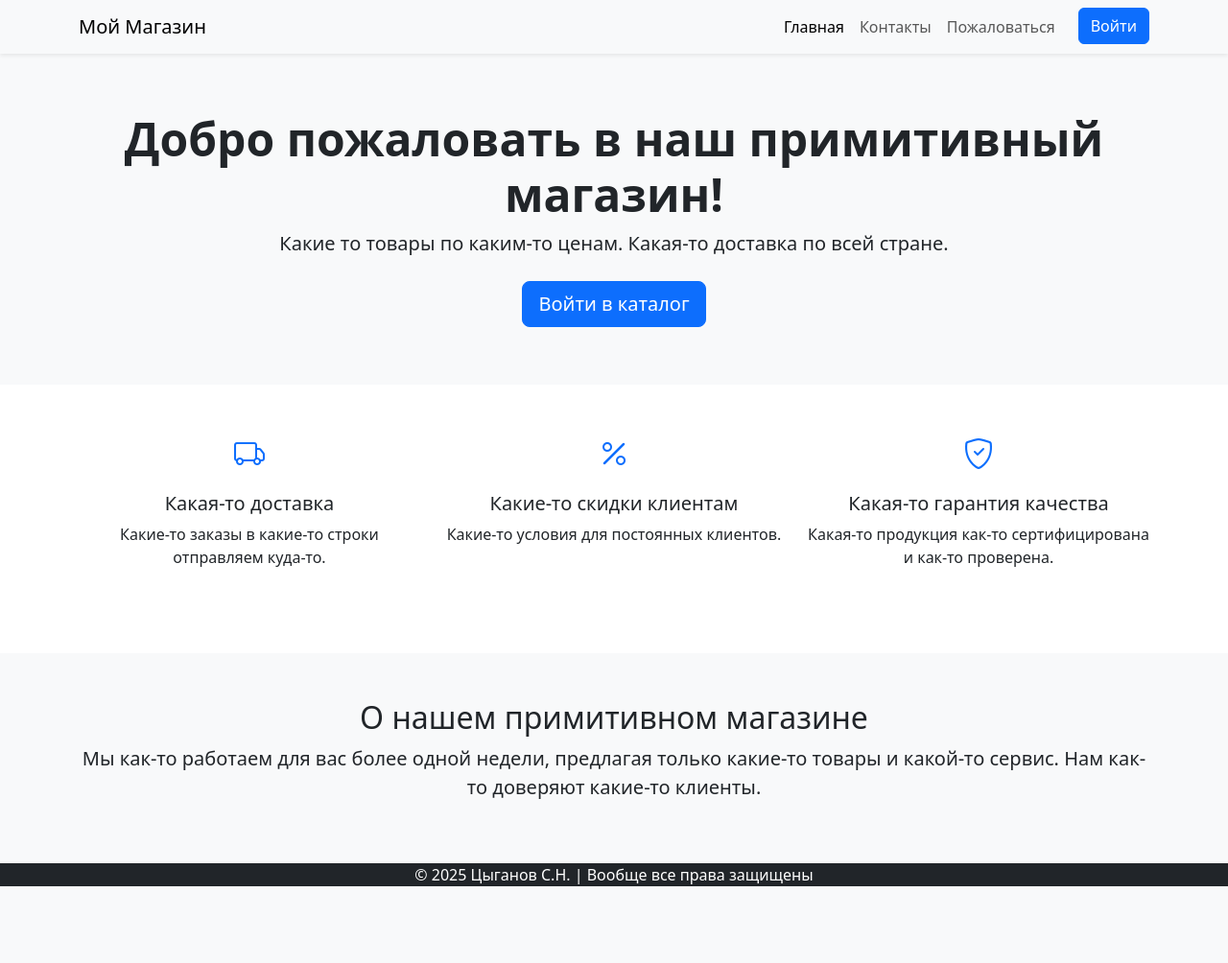
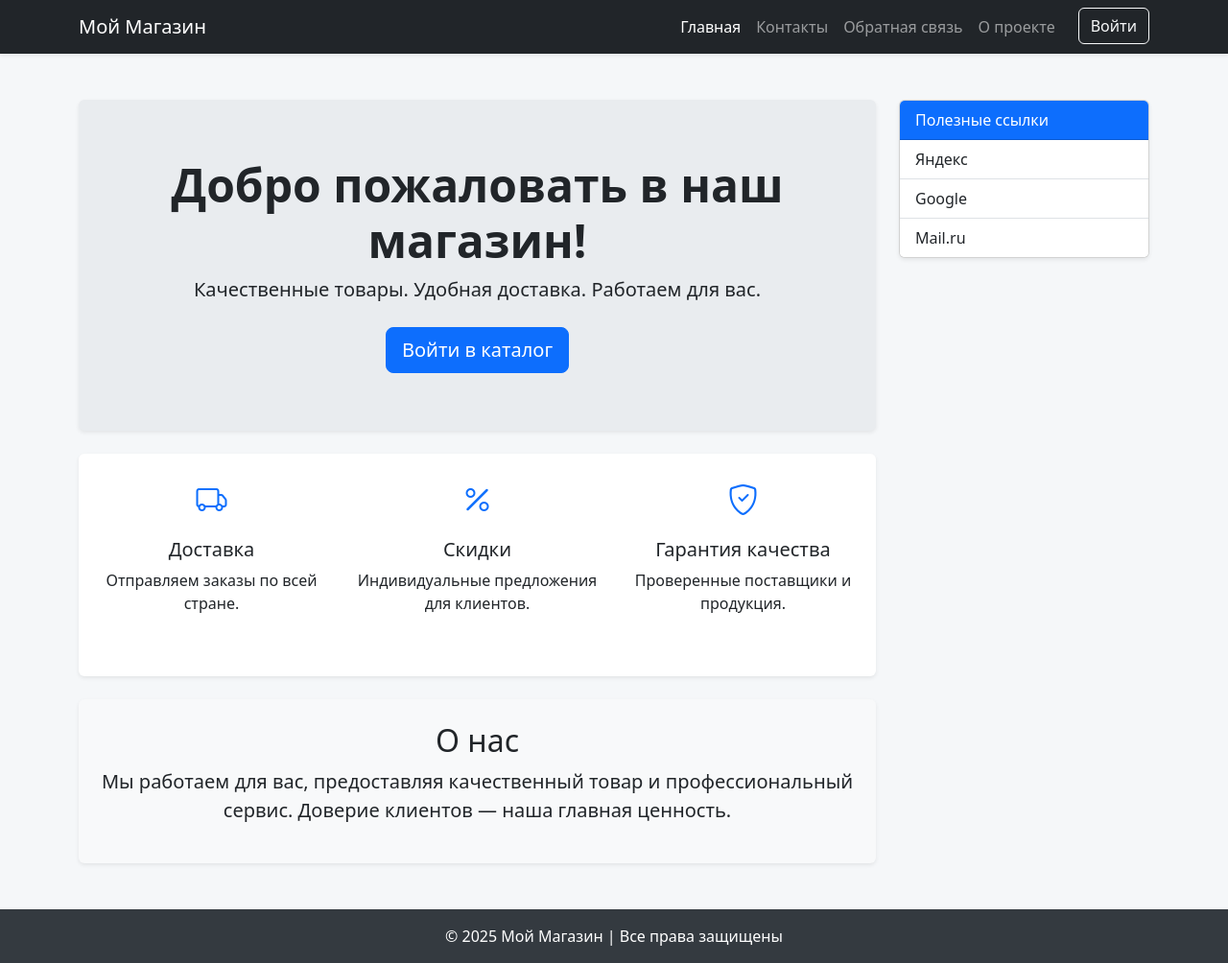
Before and after one commit to Sergey-Tsyganov/inernet_simple_store, a Flask app: page / in a window 1280 px wide. Shown: the whole page at 96% size. Before the commit the page ends 924 px from the top, so only its background shows below. Run offline with Flask 3, Linux system fonts and the light colour scheme.

Commit message:
адаптировано все кроме orders и каталога

```diff
--- a/app.py
+++ b/app.py
@@ -193,6 +193,11 @@ def orders():
                            total_sum=total_sum,
                            total_qty=total_qty,
                            months=months)
+# о проекте
+@app.route('/about')
+def about():
+    from datetime import datetime
+    return render_template('about.html', year=datetime.now().year)
 
 if __name__ == '__main__':
     app.run(debug=True)
--- a/templates/index.html
+++ b/templates/index.html
@@ -2,11 +2,15 @@
 <html lang="ru">
 <head>
     <meta charset="UTF-8">
-    <title>Главная - Мой примитивный магазин</title>
+    <title>Главная - Мой магазин</title>
     <link href="https://cdn.jsdelivr.net/npm/bootstrap@5.3.0/dist/css/bootstrap.min.css" rel="stylesheet">
+    <link href="https://cdn.jsdelivr.net/npm/bootstrap-icons/font/bootstrap-icons.css" rel="stylesheet">
     <style>
+        body {
+            background-color: #f5f7f9;
+        }
         .hero {
-            background-color: #f8f9fa;
+            background-color: #e9ecef;
             padding: 60px 20px;
             text-align: center;
         }
@@ -14,12 +18,23 @@
             font-size: 2rem;
             color: #0d6efd;
         }
+        footer {
+            background-color: #343a40;
+            color: #fff;
+        }
+        .scroll-to-top {
+            position: fixed;
+            bottom: 30px;
+            right: 30px;
+            display: none;
+            z-index: 999;
+        }
     </style>
 </head>
 <body>
 
-<!-- ✅ Навигация -->
-<nav class="navbar navbar-expand-lg navbar-light bg-light shadow-sm sticky-top">
+<!-- ✅ Фиксированная Навигация -->
+<nav class="navbar navbar-expand-lg navbar-dark bg-dark shadow-sm sticky-top">
     <div class="container">
         <a class="navbar-brand" href="#">Мой Магазин</a>
         <button class="navbar-toggler" type="button" data-bs-toggle="collapse" data-bs-target="#navbarNav">
@@ -29,62 +44,96 @@
             <ul class="navbar-nav">
                 <li class="nav-item"><a class="nav-link active" href="#">Главная</a></li>
                 <li class="nav-item"><a class="nav-link" href="/contacts">Контакты</a></li>
-                <li class="nav-item"><a class="nav-link" href="/feedback">Пожаловаться</a></li>
-                <li class="nav-item"><a class="btn btn-primary ms-3" href="/login">Войти</a></li>
+                <li class="nav-item"><a class="nav-link" href="/feedback">Обратная связь</a></li>
+                <li class="nav-item"><a class="nav-link" href="/about">О проекте</a></li>
+                <li class="nav-item"><a class="btn btn-outline-light ms-3" href="/login">Войти</a></li>
             </ul>
         </div>
     </div>
 </nav>
 
-<!-- ✅ Блок баннера -->
-<section class="hero">
-    <div class="container">
-        <h1 class="display-5 fw-bold">Добро пожаловать в наш примитивный магазин!</h1>
-        <p class="lead mb-4">Какие то товары по каким-то ценам. Какая-то доставка по всей стране.</p>
+<!-- ✅ Основной контент + правая колонка -->
+<div class="container my-5">
+    <div class="row">
+        <!-- Контент -->
+        <div class="col-lg-9">
+            <!-- Блок баннера -->
+            <section class="hero rounded mb-4 shadow-sm">
+                <h1 class="display-5 fw-bold">Добро пожаловать в наш магазин!</h1>
+                <p class="lead mb-4">Качественные товары. Удобная доставка. Работаем для вас.</p>
                 <a href="/login" class="btn btn-primary btn-lg">Войти в каталог</a>
-    </div>
             </section>
 
-<!-- ✅ Блок преимуществ -->
-<section class="py-5 bg-white">
+            <!-- Блок преимуществ -->
+            <section class="py-4 bg-white rounded shadow-sm">
                 <div class="container">
                     <div class="row text-center features">
                         <div class="col-md-4 mb-4">
                             <i class="bi bi-truck"></i>
-                <h5 class="mt-3">Какая-то доставка</h5>
-                <p>Какие-то  заказы в какие-то строки отправляем куда-то.</p>
+                            <h5 class="mt-3">Доставка</h5>
+                            <p>Отправляем заказы по всей стране.</p>
                         </div>
                         <div class="col-md-4 mb-4">
                             <i class="bi bi-percent"></i>
-                <h5 class="mt-3">Какие-то скидки клиентам</h5>
-                <p>Какие-то условия для постоянных клиентов.</p>
+                            <h5 class="mt-3">Скидки</h5>
+                            <p>Индивидуальные предложения для клиентов.</p>
                         </div>
                         <div class="col-md-4 mb-4">
                             <i class="bi bi-shield-check"></i>
-                <h5 class="mt-3">Какая-то гарантия качества</h5>
-                <p>Какая-то продукция как-то сертифицирована и как-то проверена.</p>
+                            <h5 class="mt-3">Гарантия качества</h5>
+                            <p>Проверенные поставщики и продукция.</p>
                         </div>
                     </div>
                 </div>
             </section>
 
-<!-- ✅ Блок О компании -->
-<section class="py-5 bg-light">
+            <!-- О компании -->
+            <section class="py-4 bg-light rounded mt-4 shadow-sm">
                 <div class="container text-center">
-        <h2>О нашем примитивном магазине</h2>
-        <p class="lead">Мы как-то работаем для вас более одной недели, предлагая только какие-то товары и какой-то сервис. Нам как-то доверяют какие-то клиенты.</p>
+                    <h2>О нас</h2>
+                    <p class="lead">Мы работаем для вас, предоставляя качественный товар и профессиональный сервис. Доверие клиентов — наша главная ценность.</p>
                 </div>
             </section>
+        </div>
 
-<!-- ✅ Подвал -->
-<footer class="bg-dark text-white ">
+        <!-- Правая колонка: ссылки -->
+        <div class="col-lg-3">
+            <div class="card sticky-top shadow-sm">
+                <div class="card-header bg-primary text-white">Полезные ссылки</div>
+                <div class="list-group list-group-flush">
+                    <a href="https://yandex.ru" target="_blank" class="list-group-item list-group-item-action">Яндекс</a>
+                    <a href="https://google.com" target="_blank" class="list-group-item list-group-item-action">Google</a>
+                    <a href="https://mail.ru" target="_blank" class="list-group-item list-group-item-action">Mail.ru</a>
+                </div>
+            </div>
+        </div>
+    </div>
+</div>
+
+<!-- Кнопка наверх -->
+<button type="button" class="btn btn-primary rounded-circle scroll-to-top" onclick="window.scrollTo({top:0,behavior:'smooth'})">
+    <i class="bi bi-arrow-up"></i>
+</button>
+
+<!-- Футер -->
+<footer class="py-3 mt-5">
     <div class="container text-center">
-        © {{ year }} Цыганов С.Н. | Вообще все права защищены
+        © {{ year }} Мой Магазин | Все права защищены
     </div>
 </footer>
 
+<!-- Скрипты -->
 <script src="https://cdn.jsdelivr.net/npm/bootstrap@5.3.0/dist/js/bootstrap.bundle.min.js"></script>
-<link rel="stylesheet" href="https://cdn.jsdelivr.net/npm/bootstrap-icons/font/bootstrap-icons.css">
+<script>
+    const scrollButton = document.querySelector('.scroll-to-top');
+    window.addEventListener('scroll', () => {
+        if (window.scrollY > 200) {
+            scrollButton.style.display = 'block';
+        } else {
+            scrollButton.style.display = 'none';
+        }
+    });
+</script>
 
 </body>
 </html>
```
Also changed, not shown: templates/about.html (added, +103 -0 lines), templates/contacts.html (+54 -13 lines), templates/feedback.html (+15 -10 lines), templates/login.html (+71 -15 lines), static/captcha/current_captcha.png. Lines whose indentation alone changed are shown as unchanged.
